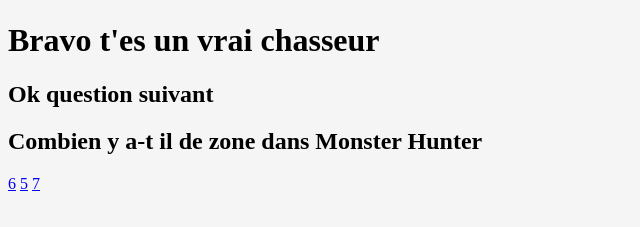
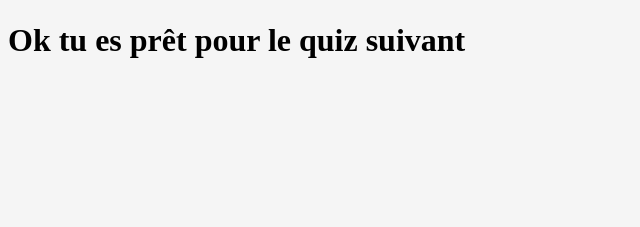
Before and after one commit to dennelbilal/Unseriousgame, a plain HTML site: page llll/quiz.html in a window 1280 px wide. Shown: the part 311-538 px from the top of the page, without its empty margins (0-640 px from the left). Drawn offline with Linux system fonts and the light colour scheme; files that its build step writes are made by us from their sources; files whose address does not match are found by name.

Commit message:
Add files via upload

```diff
--- a/llll/question2.html
+++ b/llll/quiz.html
@@ -12,12 +12,8 @@
 <body>
 
   <img src = "https://lageekroom.com/wp-content/uploads/2018/02/monster-hunter-world-800x445.jpg">
-  <h1>Bravo t'es un vrai chasseur</h1>
-  <h2>Ok question suivant</h2>
-  <h2>Combien y a-t il de zone dans Monster Hunter</h2>
-  <a href="win2.html" traget= _blank>6</a>
-  <a href="perdu2.html" traget= _blank>5</a>
-  <a href="perdu2.html" traget= _blank>7</a>
+  <h1>Ok tu es prêt pour le quiz suivant</h1>
+  <a href="quiz.html" traget= _blank></a>
 
    <!-- Scripts -->
   <script src="scripts/index.js"></script>
```
Also changed, not shown: llll/win2.html (+1 -1 lines).
